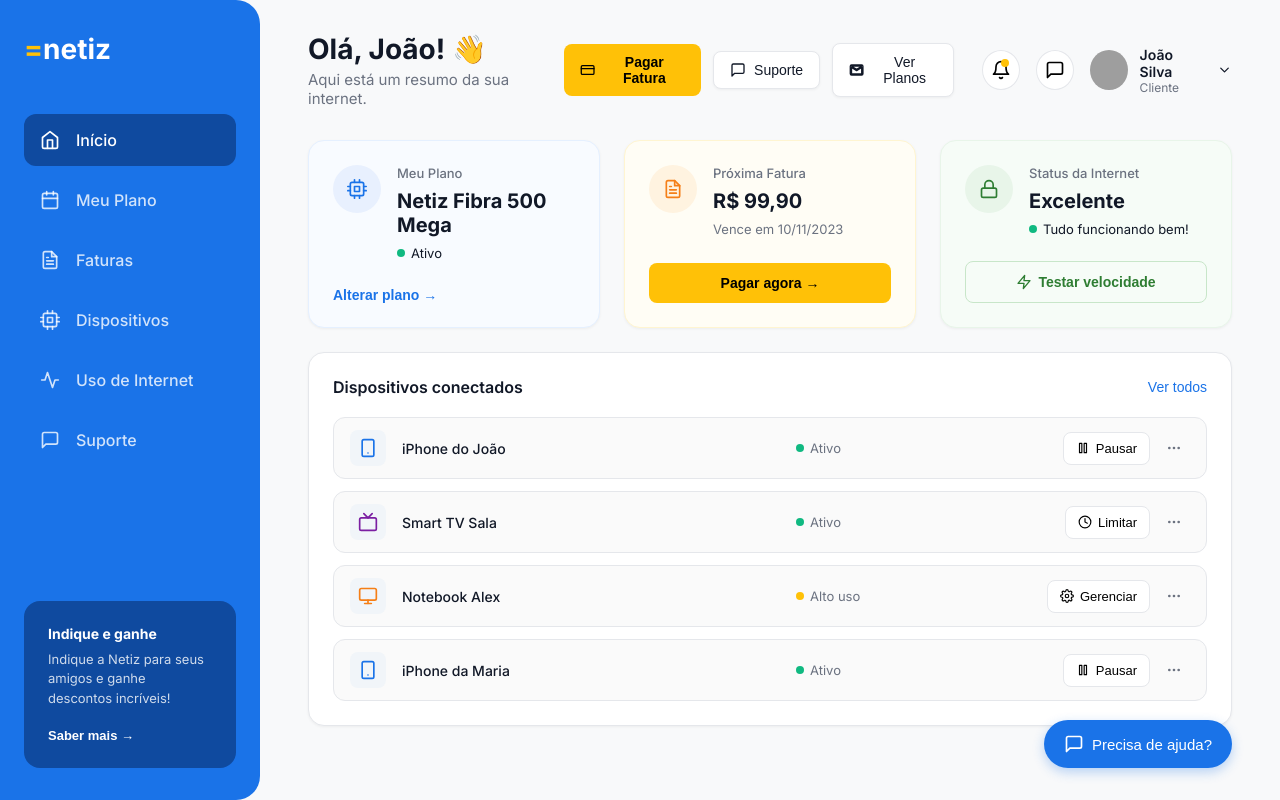
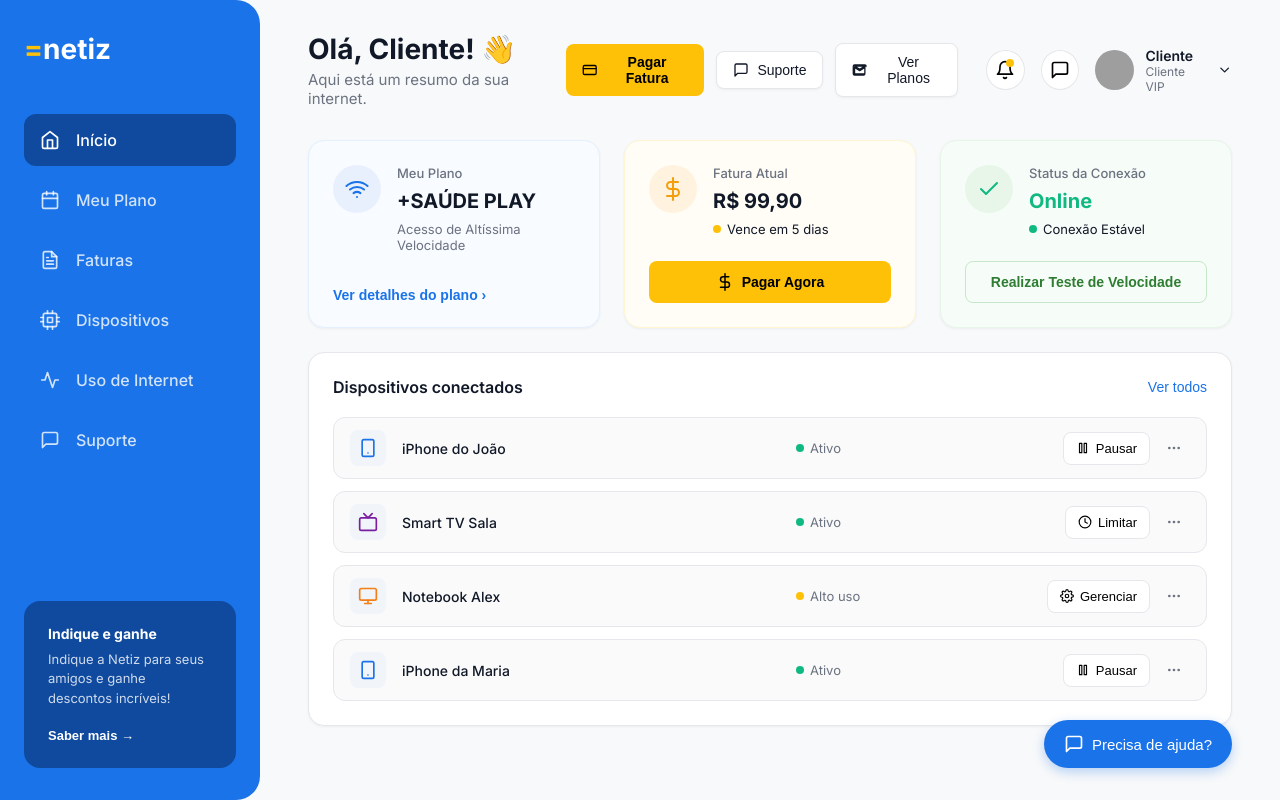
Before and after one commit to zikkjj/AppNetiz, a React (Create React App) app in the folder netweb/: page /dashboard in a window 1280 px wide. Built offline with nearby package versions, Linux system fonts and the light colour scheme; grey boxes are pictures that could not be loaded.

Commit message:
Recriação da tela de planos

```diff
--- a/netweb/src/App.js
+++ b/netweb/src/App.js
@@ -14,7 +14,7 @@ function App() {
         <Route path="/login" element={<Login />} />
         <Route path="/cadastro" element={<Cadastro />} />
         <Route path="/home" element={<OnboardingHome />} />
-        <Route path="/dashboard" element={<WelcomeScreen currentUser="João" onLogout={() => window.location.href = '/login'} />} />
+        <Route path="/dashboard" element={<WelcomeScreen onLogout={() => window.location.href = '/login'} />} />
       </Routes>
     </BrowserRouter>
   );
--- a/netweb/src/components/DashboardCards.js
+++ b/netweb/src/components/DashboardCards.js
@@ -1,55 +1,58 @@
 import React from 'react';
 
-const DashboardCards = () => {
+const DashboardCards = ({ plan }) => {
+  const planName = plan ? plan.name : '+SAÚDE PLAY';
+  const planPrice = plan ? plan.price : '99,90';
+
   return (
     <div className="dashboard-cards-row">
       <div className="dash-card blue-tint">
         <div className="card-top">
           <div className="card-icon-circle bg-blue">
-            <svg width="20" height="20" viewBox="0 0 24 24" fill="none" stroke="#1A73E8" strokeWidth="2" strokeLinecap="round" strokeLinejoin="round"><rect x="4" y="4" width="16" height="16" rx="2" ry="2"></rect><rect x="9" y="9" width="6" height="6"></rect><line x1="9" y1="1" x2="9" y2="4"></line><line x1="15" y1="1" x2="15" y2="4"></line><line x1="9" y1="20" x2="9" y2="23"></line><line x1="15" y1="20" x2="15" y2="23"></line><line x1="20" y1="9" x2="23" y2="9"></line><line x1="20" y1="14" x2="23" y2="14"></line><line x1="1" y1="9" x2="4" y2="9"></line><line x1="1" y1="14" x2="4" y2="14"></line></svg>
+            <svg width="24" height="24" viewBox="0 0 24 24" fill="none" stroke="#1A73E8" strokeWidth="2" strokeLinecap="round" strokeLinejoin="round"><path d="M5 12.55a11 11 0 0 1 14.08 0"></path><path d="M1.42 9a16 16 0 0 1 21.16 0"></path><path d="M8.53 16.11a6 6 0 0 1 6.95 0"></path><line x1="12" y1="20" x2="12.01" y2="20"></line></svg>
           </div>
           <div className="card-content">
-            <p className="card-label">Meu Plano</p>
-            <h3 className="card-value">Netiz Fibra 500 Mega</h3>
-            <p className="card-status"><span className="status-dot green"></span> Ativo</p>
+            <h3 className="card-label">Meu Plano</h3>
+            <h2 className="card-value">{planName}</h2>
+            <p className="card-sub-label">Acesso de Altíssima Velocidade</p>
           </div>
         </div>
-        <button className="card-link-btn blue">Alterar plano →</button>
+        <button className="card-link-btn blue">Ver detalhes do plano &rsaquo;</button>
       </div>
 
       <div className="dash-card yellow-tint">
         <div className="card-top">
           <div className="card-icon-circle bg-yellow">
-            <svg width="20" height="20" viewBox="0 0 24 24" fill="none" stroke="#F57F17" strokeWidth="2" strokeLinecap="round" strokeLinejoin="round"><path d="M14 2H6a2 2 0 0 0-2 2v16a2 2 0 0 0 2 2h12a2 2 0 0 0 2-2V8z"></path><polyline points="14 2 14 8 20 8"></polyline><line x1="16" y1="13" x2="8" y2="13"></line><line x1="16" y1="17" x2="8" y2="17"></line><polyline points="10 9 9 9 8 9"></polyline></svg>
+            <svg width="24" height="24" viewBox="0 0 24 24" fill="none" stroke="#F59E0B" strokeWidth="2" strokeLinecap="round" strokeLinejoin="round"><line x1="12" y1="1" x2="12" y2="23"></line><path d="M17 5H9.5a3.5 3.5 0 0 0 0 7h5a3.5 3.5 0 0 1 0 7H6"></path></svg>
           </div>
           <div className="card-content">
-            <p className="card-label">Próxima Fatura</p>
-            <h3 className="card-value">R$ 99,90</h3>
-            <p className="card-sub-label">Vence em 10/11/2023</p>
+            <h3 className="card-label">Fatura Atual</h3>
+            <h2 className="card-value">R$ {planPrice}</h2>
+            <p className="card-status"><span className="status-dot yellow"></span> Vence em 5 dias</p>
           </div>
         </div>
-        <button className="card-action-yellow">Pagar agora →</button>
+        <button className="card-action-yellow">
+          <svg width="18" height="18" viewBox="0 0 24 24" fill="none" stroke="currentColor" strokeWidth="2" strokeLinecap="round" strokeLinejoin="round"><line x1="12" y1="1" x2="12" y2="23"></line><path d="M17 5H9.5a3.5 3.5 0 0 0 0 7h5a3.5 3.5 0 0 1 0 7H6"></path></svg>
+          Pagar Agora
+        </button>
       </div>
 
       <div className="dash-card green-tint">
         <div className="card-top">
           <div className="card-icon-circle bg-green">
-            <svg width="20" height="20" viewBox="0 0 24 24" fill="none" stroke="#2E7D32" strokeWidth="2" strokeLinecap="round" strokeLinejoin="round"><rect x="3" y="11" width="18" height="11" rx="2" ry="2"></rect><path d="M7 11V7a5 5 0 0 1 10 0v4"></path></svg>
+            <svg width="24" height="24" viewBox="0 0 24 24" fill="none" stroke="#10B981" strokeWidth="2" strokeLinecap="round" strokeLinejoin="round"><polyline points="20 6 9 17 4 12"></polyline></svg>
           </div>
           <div className="card-content">
-            <p className="card-label">Status da Internet</p>
-            <h3 className="card-value">Excelente</h3>
-            <p className="card-status"><span className="status-dot green"></span> Tudo funcionando bem!</p>
+            <h3 className="card-label">Status da Conexão</h3>
+            <h2 className="card-value" style={{color: '#10B981'}}>Online</h2>
+            <p className="card-status"><span className="status-dot green"></span> Conexão Estável</p>
           </div>
         </div>
         <button className="card-link-btn green-outline">
-           <svg width="16" height="16" viewBox="0 0 24 24" fill="none" stroke="currentColor" strokeWidth="2" strokeLinecap="round" strokeLinejoin="round" style={{marginRight: '6px'}}><polygon points="13 2 3 14 12 14 11 22 21 10 12 10 13 2"></polygon></svg>
-           Testar velocidade
+           Realizar Teste de Velocidade
         </button>
       </div>
-
     </div>
   );
 };
-
 export default DashboardCards;
--- a/netweb/src/components/WelcomeHeader.js
+++ b/netweb/src/components/WelcomeHeader.js
@@ -17,7 +17,7 @@ const WelcomeHeader = ({ currentUser, onLogout }) => {
           Suporte
         </button>
         <button className="btn-outline">
-          <svg width="16" height="16" viewBox="0 0 24 24" fill="none" stroke="currentColor" strokeWidth="2" strokeLinecap="round" strokeLinejoin="round" style={{marginRight: '8px'}}><path d="M22 6c0-1.1-.9-2-2-2H4c-1.1 0-2 .9-2 2v12c0 1.1.9 2 2 2h16c1.1 0 2-.9 2-2V6zm-2 0l-8 5-8-5h16zm0 12H4V8l8 5 8-5v10z"></path></svg>
+          <svg width="16" height="16" viewBox="0 0 24 24" fill="none" stroke="currentColor" strokeWidth="2" strokeLinecap="round" strokeLinejoin="round" style={{marginRight: '8px'}}><path d="M22 6c0-1.1-.9-2-2-2H4c-1.1 0-2 .9-2 2v12c0 1.1.9 2 2 2h14c1.1 0 2-.9 2-2V6zm-2 0l-8 5-8-5h16zm0 12H4V8l8 5 8-5v10z"></path></svg>
           Ver Planos
         </button>
 
@@ -32,8 +32,8 @@ const WelcomeHeader = ({ currentUser, onLogout }) => {
           <div className="profile-info" onClick={onLogout}>
             <div className="profile-pic"></div>
             <div className="profile-text">
-              <span className="profile-name">{currentUser} Silva</span>
-              <span className="profile-role">Cliente</span>
+              <span className="profile-name">{currentUser}</span>
+              <span className="profile-role">Cliente VIP</span>
             </div>
             <svg width="16" height="16" viewBox="0 0 24 24" fill="none" stroke="currentColor" strokeWidth="2" strokeLinecap="round" strokeLinejoin="round"><polyline points="6 9 12 15 18 9"></polyline></svg>
           </div>
--- a/netweb/src/components/WelcomeScreen.js
+++ b/netweb/src/components/WelcomeScreen.js
@@ -1,19 +1,27 @@
 import React from 'react';
+import { useLocation } from 'react-router-dom';
 import './WelcomeScreen.css';
 import Sidebar from './Sidebar';
 import WelcomeHeader from './WelcomeHeader';
 import DashboardCards from './DashboardCards';
 import DevicesList from './DevicesList';
 
-const WelcomeScreen = ({ currentUser, onLogout }) => {
+const WelcomeScreen = ({ onLogout }) => {
+  const location = useLocation();
+  const user = location.state?.user || { name: 'Cliente VIP' };
+  const plan = location.state?.plan;
+
+  // Pega apenas o primeiro nome para não estourar layout longo
+  const firstName = user.name.split(' ')[0] || 'Visitante';
+
   return (
     <div className="dashboard-layout">
       <Sidebar />
       <main className="dashboard-main">
-        <WelcomeHeader currentUser={currentUser} onLogout={onLogout} />
+        <WelcomeHeader currentUser={firstName} onLogout={onLogout} />
 
         <div className="dashboard-content-area">
-          <DashboardCards />
+          <DashboardCards plan={plan} />
 
           <div className="devices-container-row">
             <div className="devices-flex-filler">
--- a/netweb/src/pages/Cadastro.js
+++ b/netweb/src/pages/Cadastro.js
@@ -15,7 +15,7 @@ const Cadastro = () => {
   const handleSubmit = (e) => {
     e.preventDefault();
     if (formData.password && formData.password === formData.confirmPassword && formData.acceptTerms) {
-      navigate('/home');
+      navigate('/home', { state: { user: formData } });
     } else {
       setErrors({ confirmPassword: 'Verifique senhas e termos' });
     }
--- a/netweb/src/pages/OnboardingHome.js
+++ b/netweb/src/pages/OnboardingHome.js
@@ -1,5 +1,5 @@
 import React, { useState } from 'react';
-import { useNavigate } from 'react-router-dom';
+import { useNavigate, useLocation } from 'react-router-dom';
 import Stepper from '../components/UI/Stepper';
 import Input from '../components/UI/Input';
 import Button from '../components/UI/Button';
@@ -13,6 +13,9 @@ import '../Onboarding.css';
 
 const OnboardingHome = () => {
   const navigate = useNavigate();
+  const location = useLocation();
+  const user = location.state?.user || { name: 'Cliente Silva', email: '' }; // fallbacks se não ver do Cadastro
+
   const [step, setStep] = useState(1);
   const [isLoading, setIsLoading] = useState(false);
   const [errorStatus, setErrorStatus] = useState(null);
@@ -20,10 +23,10 @@ const OnboardingHome = () => {
   const [cep, setCep] = useState('');
   const [address, setAddress] = useState({ rua: '', numero: '', bairro: '' });
   const [hasCoverage, setHasCoverage] = useState(true);
-  const [leadForm, setLeadForm] = useState({ name: '', phone: '' });
+  const [leadForm, setLeadForm] = useState({ name: user.name || '', phone: '' });
   const [selectedPlan, setSelectedPlan] = useState(null);
-  const [preRegister, setPreRegister] = useState({ fullName: '', dddPhone: '' });
-  const [finalRegister, setFinalRegister] = useState({ cpf: '', email: '', birthDate: '', paymentMethod: 'credit' });
+
+  const [finalRegister, setFinalRegister] = useState({ cpf: '', email: user.email || '', birthDate: '', paymentMethod: 'credit' });
 
   const handleCheckCep = async () => {
     setIsLoading(true);
@@ -134,14 +137,10 @@ const OnboardingHome = () => {
     </div>
   );
 
-  const handlePreReg = () => {
-    if (preRegister.fullName && preRegister.dddPhone.length >= 10) setStep(6);
-  };
-
   const handleFinal = () => {
     if (finalRegister.cpf.length >= 11) {
       setIsLoading(true);
-      setTimeout(() => { setIsLoading(false); setStep(7); }, 2000);
+      setTimeout(() => { setIsLoading(false); setStep(6); }, 2000);
     }
   };
 
@@ -149,7 +148,7 @@ const OnboardingHome = () => {
     <div className="onboarding-layout">
       <div className="onboarding-header">
         <img src={logo} alt="Netiz" className="onboarding-logo" />
-        <Stepper currentStep={step} totalSteps={7} />
+        <Stepper currentStep={step} totalSteps={6} />
       </div>
 
       <div className="onboarding-main">
@@ -193,17 +192,12 @@ const OnboardingHome = () => {
 
             {step === 5 && (
               <div className="anim-fade-in content-box">
-                <h2>Pré-cadastro</h2>
-                <p className="text-secondary mb-4">Você escolheu o plano <strong>{selectedPlan.name}</strong>.</p>
-                <Input label="Nome completo" value={preRegister.fullName} onChange={e => setPreRegister({...preRegister, fullName: e.target.value})} />
-                <Input label="Telefone com DDD" placeholder="(99) 99999-9999" value={preRegister.dddPhone} onChange={e => setPreRegister({...preRegister, dddPhone: e.target.value})} />
-                <Button onClick={handlePreReg} className="w-full mt-4">Continuar</Button>
-              </div>
-            )}
+                <h2>Finalizar Contratação</h2>
+                <div style={{marginBottom: '16px', padding: '12px', background: '#F8F9FA', borderRadius: '8px'}}>
+                   <p style={{margin: 0, fontSize: '14px', color: '#374151'}}><strong>Cliente:</strong> {user.name}</p>
+                   <p style={{margin: 0, fontSize: '14px', color: '#1A73E8'}}><strong>Plano:</strong> {selectedPlan.name}</p>
+                </div>
 
-            {step === 6 && (
-              <div className="anim-fade-in content-box">
-                <h2>Finalizar Contratação</h2>
                 <Input label="CPF" placeholder="000.000.000-00" value={finalRegister.cpf} onChange={e => setFinalRegister({...finalRegister, cpf: e.target.value})} />
                 <Input label="E-mail" value={finalRegister.email} onChange={e => setFinalRegister({...finalRegister, email: e.target.value})} />
                 <Input label="Data de nascimento" type="date" value={finalRegister.birthDate} onChange={e => setFinalRegister({...finalRegister, birthDate: e.target.value})} />
@@ -216,25 +210,25 @@ const OnboardingHome = () => {
                     onChange={e => setFinalRegister({...finalRegister, paymentMethod: e.target.value})}
                   >
                     <option value="credit">Cartão de Crédito</option>
-                    <option value="boleto">Boleto</option>
+                    <option value="boleto">Boleto (Recomendado)</option>
                     <option value="debit">Débito em Conta</option>
                   </select>
                 </div>
 
-                <Button onClick={handleFinal} className="w-full mt-4 btn-warning">Finalizar Contratação</Button>
+                <Button onClick={handleFinal} className="w-full mt-4 btn-warning">Contratar agora</Button>
               </div>
             )}
 
-            {step === 7 && (
+            {step === 6 && (
               <div className="anim-fade-in content-box text-center">
                 <div className="success-circle-huge">✓</div>
-                <h2 className="success-text mt-4">Tudo Certo! 🎉</h2>
-                <p>Seu pedido de instalação foi confirmado com sucesso.</p>
+                <h2 className="success-text mt-4">Tudo Certo, {user.name.split(' ')[0]}! 🎉</h2>
+                <p>Seu pedido do plano <strong>{selectedPlan.name}</strong> foi confirmado com sucesso.</p>
                 <div className="protocol-box">
                    Protocolo: <strong>NTZ-{Math.floor(Math.random()*100000)}</strong>
                 </div>
-                <p className="install-notice">Prazo de instalação: <strong>5 dias úteis</strong>.</p>
-                <Button onClick={() => navigate('/dashboard')} className="w-full mt-4">Acessar Meu Dashboard</Button>
+                <p className="install-notice">Prazo de instalação: <strong>Amanhã à tarde</strong>.</p>
+                <Button onClick={() => navigate('/dashboard', { state: { user, plan: selectedPlan } })} className="w-full mt-4">Acessar Meu Dashboard</Button>
               </div>
             )}
           </>
```
